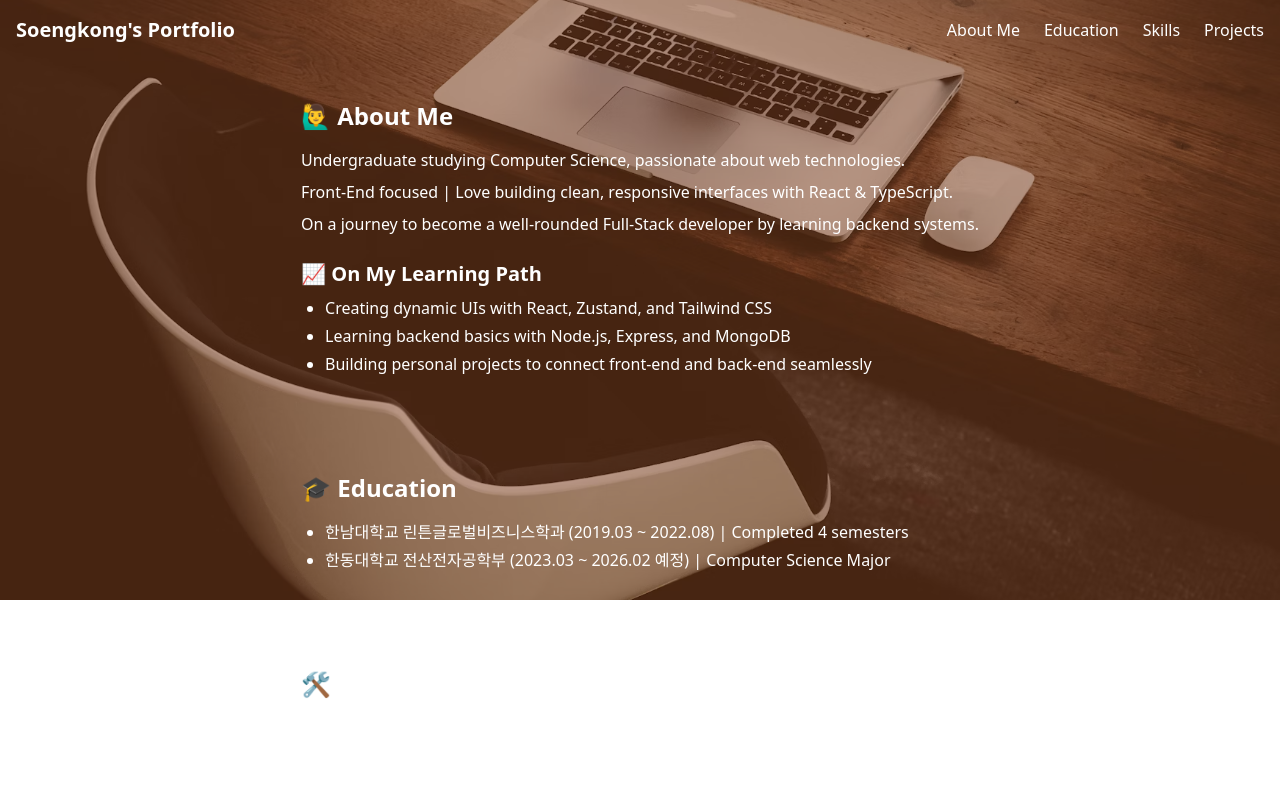
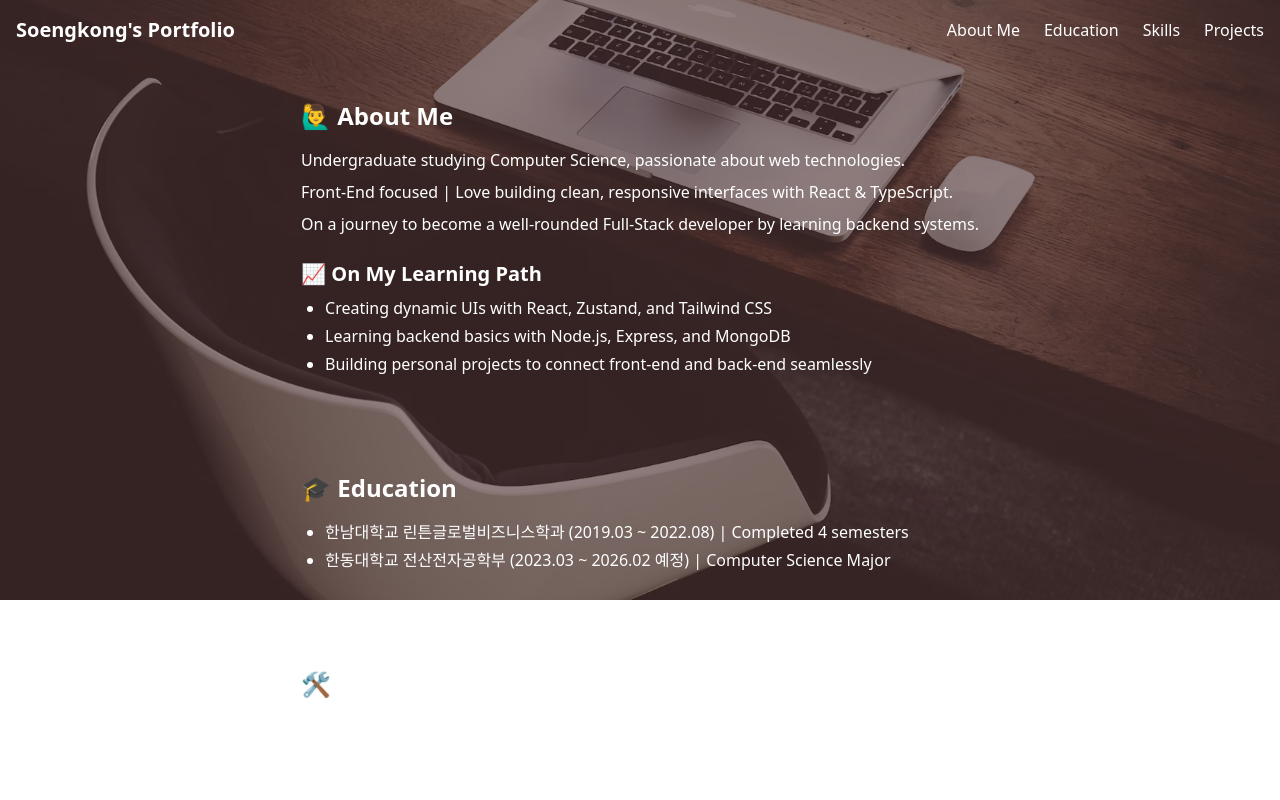
Before and after one commit to seongkong/Portfolio, a React (Create React App) app in the folder seongkong/: page / in a window 1280 px wide. Shown: the top 800 px of the page. Built offline with nearby package versions, Linux system fonts and the light colour scheme.

Commit message:
bg setting

```diff
--- a/seongkong/src/seongkong.tsx
+++ b/seongkong/src/seongkong.tsx
@@ -10,7 +10,7 @@ function Seongkong() {
         className='absolute inset-0 w-full h-full object-cover z-0'
       />
 
-      <div className='absolute inset-0 bg-amber-900 opacity-50 z-10'></div>
+      <div className='absolute inset-0 bg-[#4B2E2E] opacity-60 z-10'></div>
 
       <div className='relative z-20 flex flex-col min-h-screen'>
         {/* Header */}
```
